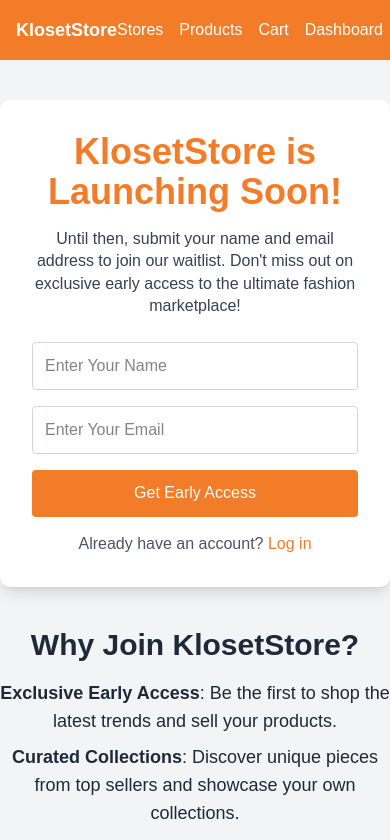
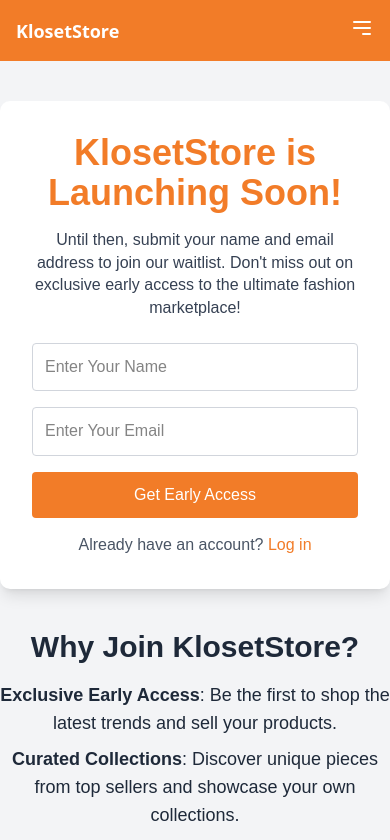
Before and after one commit to DevTaiwo18/klosetstore-frontend, a React (Vite) app: page / in a window 390 px wide. Shown: the top 840 px of the page. Built offline with nearby package versions, Linux system fonts and the light colour scheme.

Commit message:
responsive navbar

```diff
--- a/src/components/Navbar.jsx
+++ b/src/components/Navbar.jsx
@@ -1,17 +1,25 @@
- import { Link } from 'react-router-dom';
+// import React from 'react';
+import { Link } from 'react-router-dom';
 
 const Navbar = () => {
   return (
-    <nav className="p-4" style={{ backgroundColor: '#F27C28', fontFamily: 'Poppins, sans-serif' }}>
+    <nav className="p-4 bg-[#F27C28] font-sans">
       <div className="container mx-auto flex justify-between items-center">
         <div className="text-white text-lg font-bold">
           <Link to="/" className="hover:text-[#F59D5E]">KlosetStore</Link>
         </div>
-        <div className="space-x-4">
+        <div className="space-x-4 hidden md:flex">
           <Link to="/stores" className="text-white hover:text-[#FCDEC9]">Stores</Link>
           <Link to="/products" className="text-white hover:text-[#FCDEC9]">Products</Link>
           <Link to="/cart" className="text-white hover:text-[#FCDEC9]">Cart</Link>
           <Link to="/dashboard" className="text-white hover:text-[#FCDEC9]">Dashboard</Link>
+        </div>
+        <div className="md:hidden">
+          <button className="text-white focus:outline-none">
+            <svg className="w-6 h-6" fill="none" stroke="currentColor" viewBox="0 0 24 24" xmlns="http://www.w3.org/2000/svg">
+              <path strokeLinecap="round" strokeLinejoin="round" strokeWidth="2" d="M4 6h16M4 12h16m-7 6h7"></path>
+            </svg>
+          </button>
         </div>
       </div>
     </nav>
```
